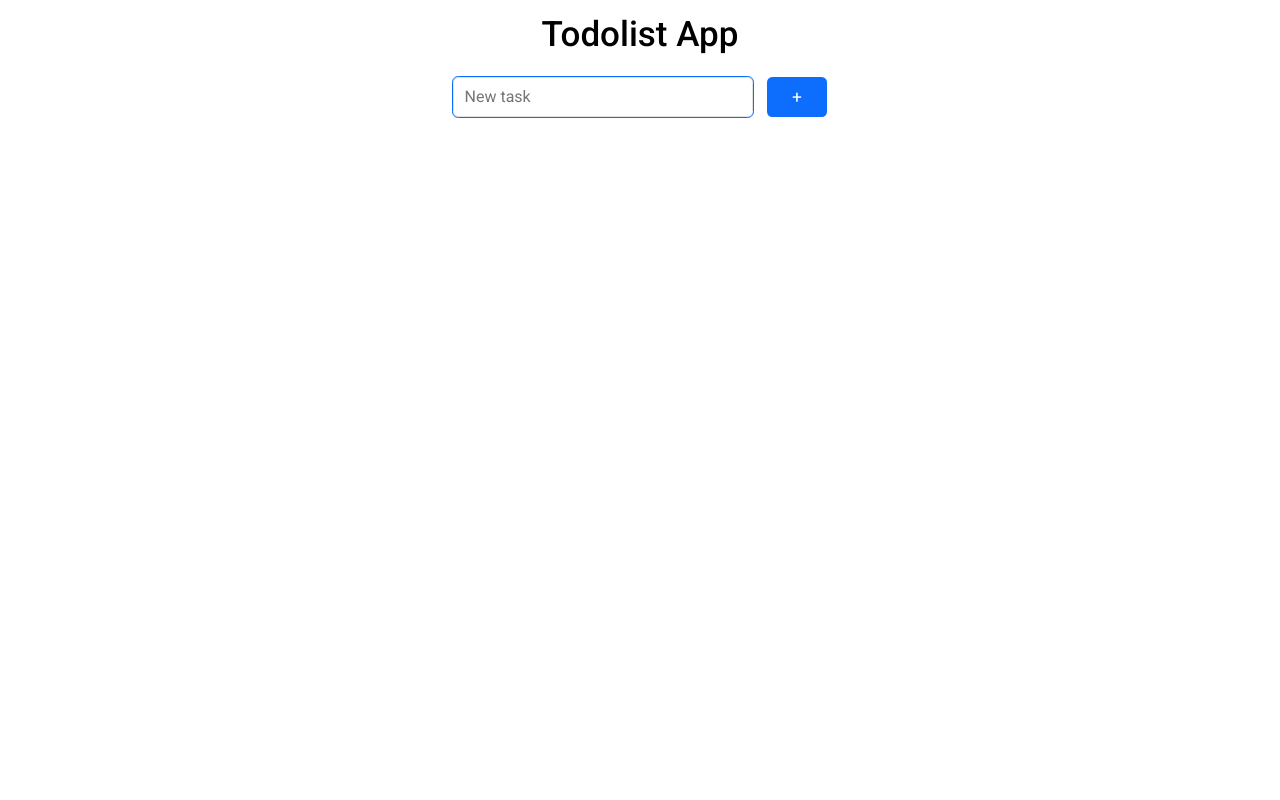
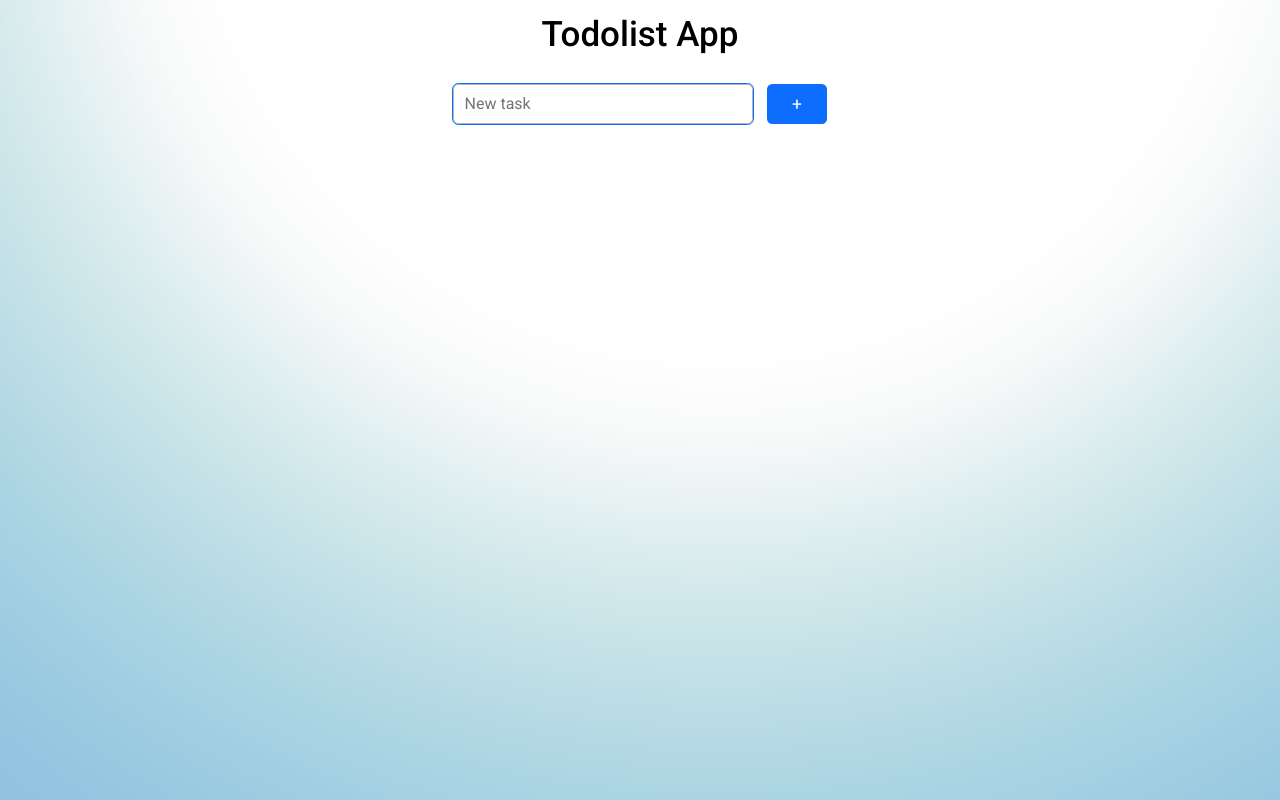
Before and after one commit to HowFastGot/todo, a React (Create React App) app: page / in a window 1280 px wide. Built offline with nearby package versions, Linux system fonts and the light colour scheme.

Commit message:
Just added a bg gradient for body

```diff
--- a/src/components/App/App.tsx
+++ b/src/components/App/App.tsx
@@ -59,7 +59,7 @@ function App() {
 	return (
 		<>
 			<Header />
-			<main className='px-1 px-sm-5'>
+			<main className='px-1 px-sm-5 py-2'>
 				<section className='section-container'>
 					<Form dispatch={dispatch} />
 				</section>
--- a/src/components/FormInput/FormInput.tsx
+++ b/src/components/FormInput/FormInput.tsx
@@ -29,7 +29,7 @@ export function FormInput({ value, onChange: onInputChange, register }: IInputPr
 				onInputChange(e);
 				onChange(e);
 			}}
-			className='user-input border col-12 col-sm-10 rounded '
+			className='user-input border border-dark-subtle col-12 col-sm-10 rounded '
 			style={{ minHeight: 40 }}
 			type='text'
 			placeholder='New task'
--- a/src/components/TaskComponent/TaskComponent.tsx
+++ b/src/components/TaskComponent/TaskComponent.tsx
@@ -16,8 +16,8 @@ export function TaskComponent({
 	handleTaskComplete,
 	handleTaskDelete,
 }: ITaskProp) {
-	const checkboxColor = isChecked ? 'primary' : 'secondary';
-	const inputStyles = `form-check-input cursor-pointer bg-body-${checkboxColor}`;
+	const checkboxColor = isChecked ? 'primary' : 'dark-subtle';
+	const inputStyles = `form-check-input cursor-pointer bg-${checkboxColor}`;
 
 	return (
 		<li
--- a/src/components/TaskList/TaskList.tsx
+++ b/src/components/TaskList/TaskList.tsx
@@ -11,7 +11,7 @@ export function TaskList({ taskList, children, ...props }: ITaskListProp) {
 	if (taskList.length < 1) return null;
 
 	return (
-		<ul className='task_container border border-gray'>
+		<ul className='task_container border border-dark-subtle'>
 			{children}
 			{taskList.map((task) => {
 				return <TaskComponent {...task} {...props} key={task.id} />;
--- a/src/styles/global.scss
+++ b/src/styles/global.scss
@@ -17,9 +17,29 @@
 //</Подключаем файлы стилей====================================================================================
 //-<Обнуление общиих параметров>-===================================================
 body {
+	height: auto;
 	font-family: $font-family;
 	color: #000;
 	font-size: 16px;
+	background-image: radial-gradient(
+		circle at 56.16% -20.44%,
+		#ffffff 0,
+		#ffffff 7.14%,
+		#ffffff 14.29%,
+		#ffffff 21.43%,
+		#ffffff 28.57%,
+		#ffffff 35.71%,
+		#ffffff 42.86%,
+		#f8f9f9 50%,
+		#e3f0f1 57.14%,
+		#cfe7ea 64.29%,
+		#bedee6 71.43%,
+		#aed6e3 78.57%,
+		#a1cfe2 85.71%,
+		#97c8e1 92.86%,
+		#90c1e0 100%
+	);
+	background-size: fill;
 }
 //-<Обнуление общих параметров>-===================================================
 
@@ -50,7 +70,7 @@ body {
 
 .task_container {
 	li:not(:first-child) {
-		border-top: 1px solid $gray-400;
+		border-top: 1px solid $gray-500;
 	}
 }
 
```
